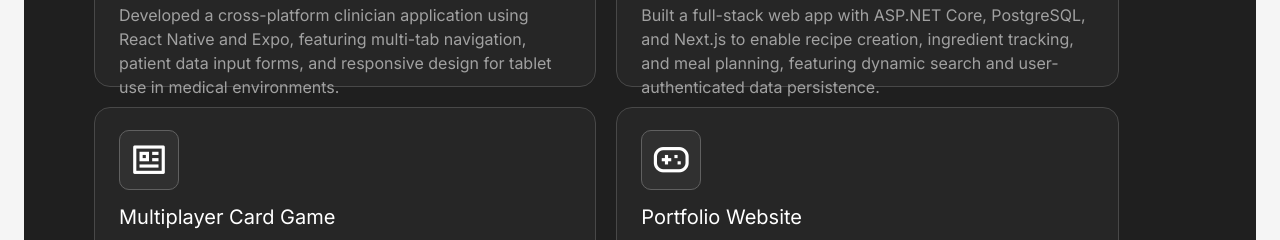
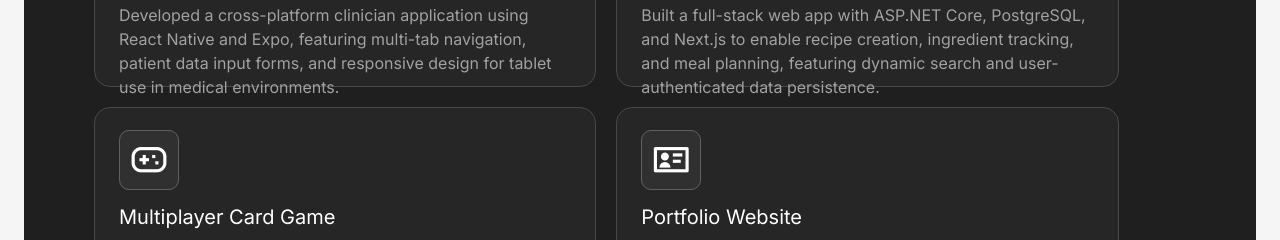
Before and after one commit to tyreesamurai/portfolio, a Vue app: page / in a window 1280 px wide. Shown: the part 1240-1480 px from the top of the page. Built offline with nearby package versions, Linux system fonts and the light colour scheme.

Commit message:
Fixing silly mistake

```diff
--- a/src/components/Projects.vue
+++ b/src/components/Projects.vue
@@ -52,7 +52,7 @@ function openGitHub() {
           </p>
         </div>
         <div class="item">
-          <i class="ri-news-line"></i>
+          <i class="ri-gamepad-line"></i>
           <a
             href="https://github.com/tyreesamurai/s-head"
             target="_blank"
@@ -66,7 +66,7 @@ function openGitHub() {
           </p>
         </div>
         <div class="item">
-          <i class="ri-gamepad-line"></i>
+          <i class="ri-id-card-line"></i>
           <a href="#">Portfolio Website</a>
           <p>
             Designed and developed this responsive portfolio using Vue.js,
```
